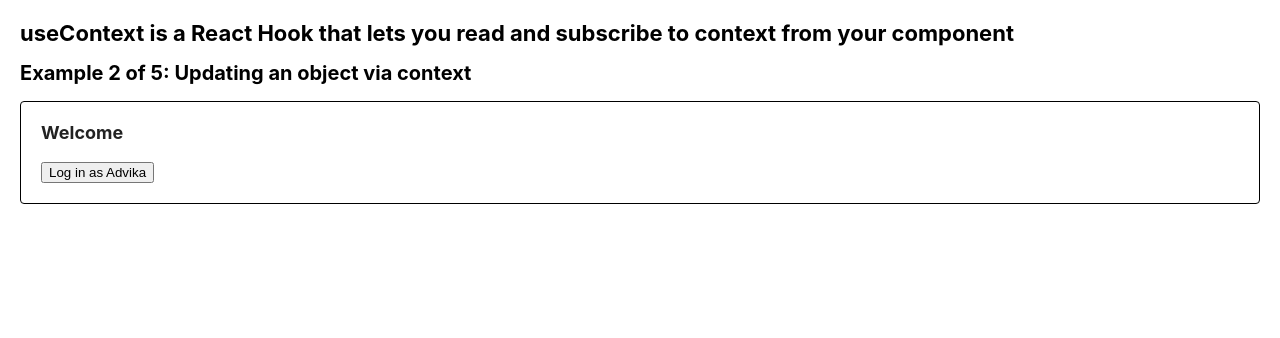
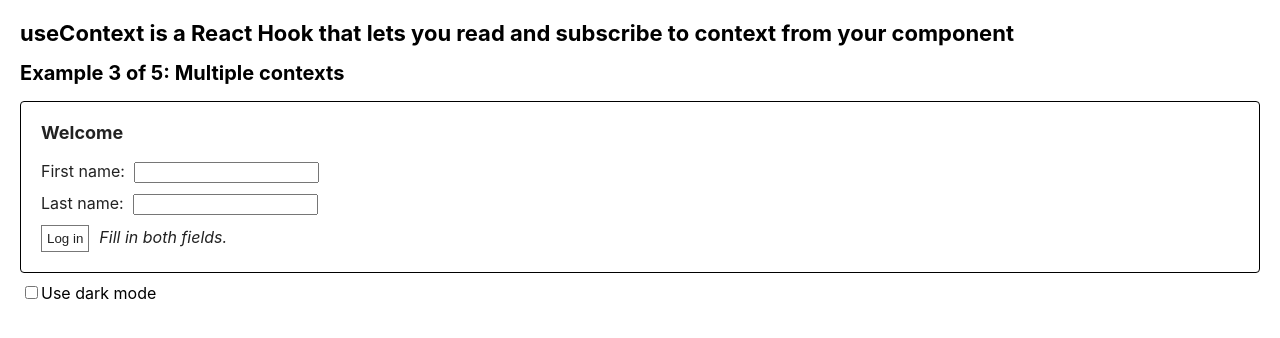
Before and after one commit to VladimirovMario/Sandbox, a React (Create React App) app in the folder 01. React documentation/03. API Reference/01. Hooks/: page / in a window 1280 px wide. Shown: the top 338 px of the page. Built offline with nearby package versions, Linux system fonts and the light colour scheme.

Commit message:
Multiple contexts

```diff
--- /dev/null
+++ b/01. React documentation/03. API Reference/01. Hooks/src/components/UseContext/MultipleContexts/MultipleContexts.js
@@ -0,0 +1,118 @@
+import { createContext, useContext, useState } from 'react';
+
+export default function MultipleContexts() {
+  return (
+    <>
+      <h2>Example 3 of 5: Multiple contexts</h2>
+      <MyApp />
+    </>
+  );
+}
+
+const ThemeContext = createContext(null);
+const CurrentUserContext = createContext(null);
+
+function MyApp() {
+  const [theme, setTheme] = useState('light');
+  const [currentUser, setCurrentUser] = useState(null);
+
+  return (
+    <ThemeContext.Provider value={theme}>
+      <CurrentUserContext.Provider value={{ currentUser, setCurrentUser }}>
+        <WelcomePanel>
+          <label>
+            <input
+              type="checkbox"
+              checked={theme === 'dark'}
+              onChange={(e) => {
+                setTheme(e.target.checked ? 'dark' : 'light');
+              }}
+            />
+            Use dark mode
+          </label>
+        </WelcomePanel>
+      </CurrentUserContext.Provider>
+    </ThemeContext.Provider>
+  );
+}
+
+function WelcomePanel({ children }) {
+  const { currentUser } = useContext(CurrentUserContext);
+  return (
+    <>
+      <Panel title="Welcome">
+        {currentUser !== null ? <Greeting /> : <LoginForm />}
+      </Panel>
+      {children}
+    </>
+  );
+}
+
+function Panel({ title, children }) {
+  const theme = useContext(ThemeContext);
+  const className = 'panel-' + theme;
+  return (
+    <section className={className}>
+      <h3>{title}</h3>
+      {children}
+    </section>
+  );
+}
+
+function Greeting() {
+  const { currentUser } = useContext(CurrentUserContext);
+  return <p>You logged in as {currentUser.name}.</p>;
+}
+
+function LoginForm() {
+  const { setCurrentUser } = useContext(CurrentUserContext);
+  const [firstName, setFirstName] = useState('');
+  const [lastName, setLastName] = useState('');
+  const canLogin = firstName !== '' && lastName !== '';
+
+  return (
+    <>
+      <label>
+        First name{': '}
+        <input
+          type="text"
+          required
+          value={firstName}
+          onChange={(e) => {
+            setFirstName(e.target.value);
+          }}
+        />
+      </label>
+      <label>
+        Last name{': '}
+        <input
+          type="text"
+          required
+          value={lastName}
+          onChange={(e) => {
+            setLastName(e.target.value);
+          }}
+        />
+      </label>
+      <Button
+        disabled={!canLogin}
+        onClick={() => {
+          setCurrentUser({ name: firstName + lastName });
+        }}
+      >
+        Log in
+      </Button>
+      {!canLogin && <i>Fill in both fields.</i>}
+    </>
+  );
+}
+
+function Button({ children, disabled, onClick }) {
+  const theme = useContext(ThemeContext);
+  const className = 'button-' + theme;
+  return (
+    <button className={className} disabled={disabled} onClick={onClick}>
+      {children}
+    </button>
+  );
+}
--- a/01. React documentation/03. API Reference/01. Hooks/src/components/UseContext/UseContext.js
+++ b/01. React documentation/03. API Reference/01. Hooks/src/components/UseContext/UseContext.js
@@ -1,4 +1,5 @@
-import UpdatingAnObjectViaContext from './UpdatingAnObjectViaContext/UpdatingAnObjectViaContext';
+import MultipleContexts from './MultipleContexts/MultipleContexts';
+// import UpdatingAnObjectViaContext from './UpdatingAnObjectViaContext/UpdatingAnObjectViaContext';
 // import UpdatingAValueViaContext from './UpdatingAValueViaContext/UpdatingAValueViaContext';
 // import UpdatingDataPassedViaContext from './UpdatingDataPassedViaContext/UpdatingDataPassedViaContext';
 // import PassingDataDeeplyIntoTheTree from './PassingDataDeeplyIntoTheTree/PassingDataDeeplyIntoTheTree';
@@ -10,7 +11,8 @@ export default function UseContext() {
         useContext is a React Hook that lets you read and subscribe to context
         from your component
       </h1>
-      <UpdatingAnObjectViaContext />
+      <MultipleContexts />
+      {/* <UpdatingAnObjectViaContext /> */}
       {/* <UpdatingAValueViaContext /> */}
       {/* <UpdatingDataPassedViaContext /> */}
       {/* <PassingDataDeeplyIntoTheTree /> */}
```
